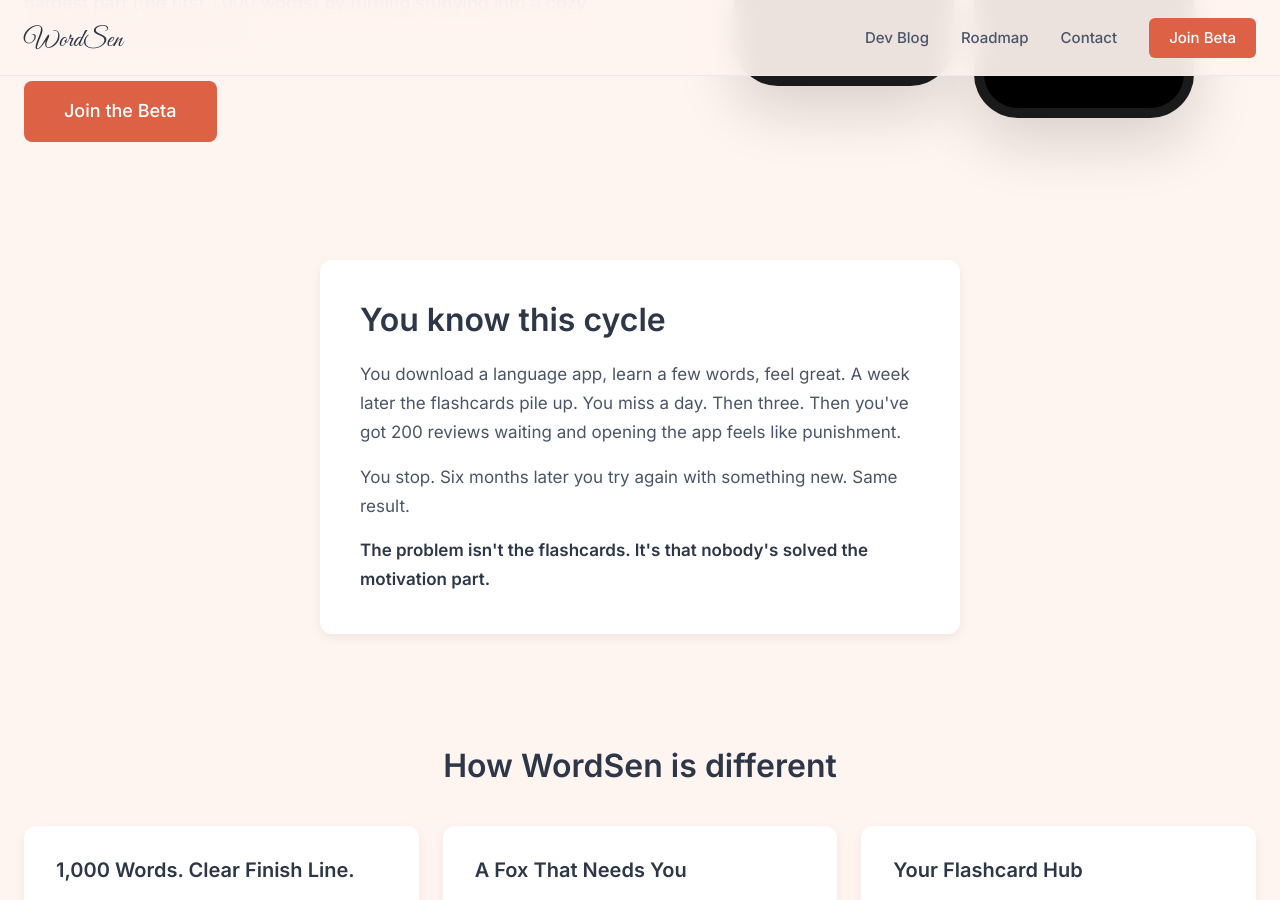
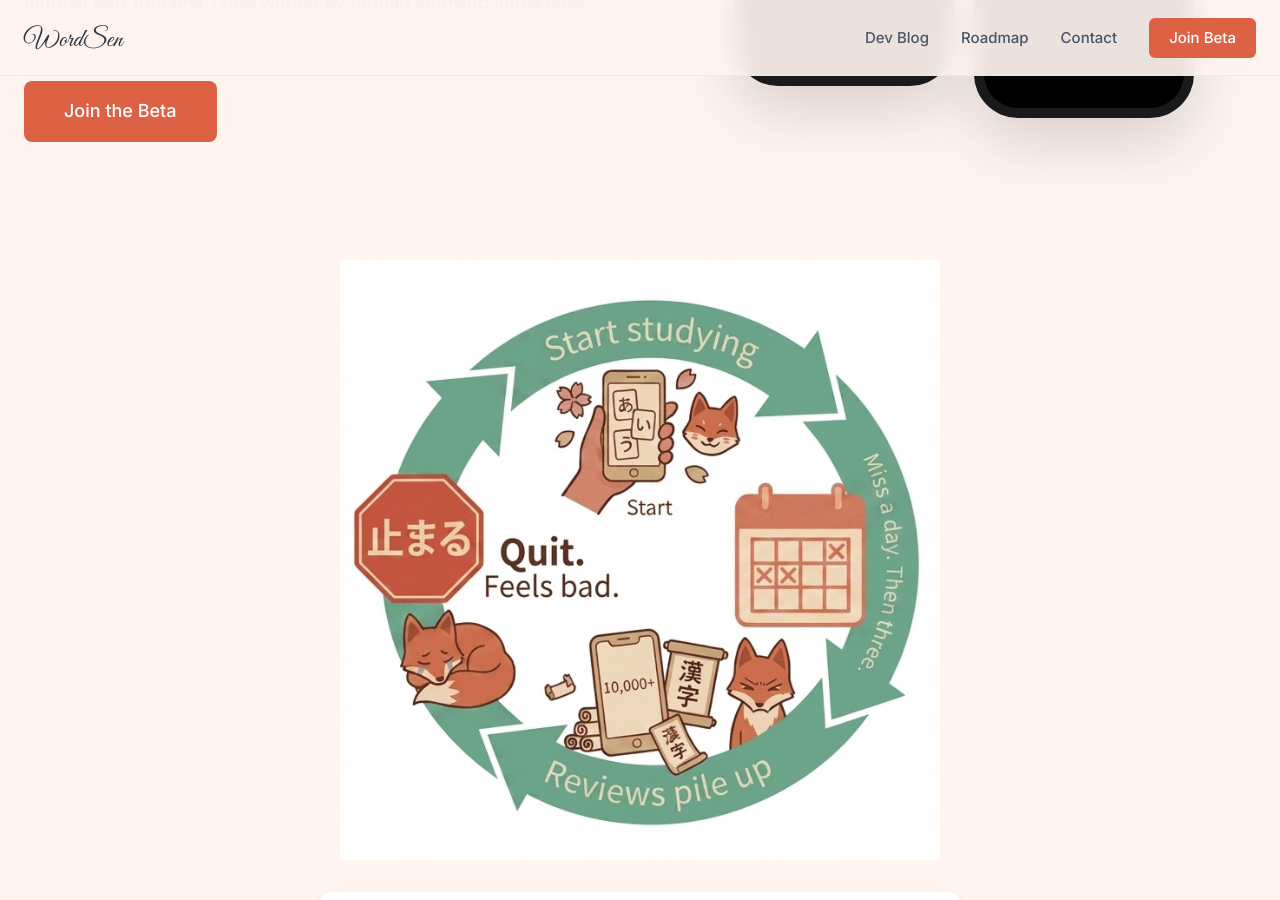
Before and after one commit to froghaiku/WordSenWebsite, a Jekyll site: the page built from index.markdown, in a window 1280 px wide and 900 px high, scrolled down 553 px. Built offline with Jekyll 4.4.1, drawn with Linux system fonts in a browser that asks for light colours.

Commit message:
Homepage: add cycle illustration above "You know this cycle" section
Centers the cycle.png asset at 600px max-width above the white problem
card. Scales down on narrower viewports (width: 100% with auto height).

Co-Authored-By: Claude Opus 4.7 (1M context) <noreply@anthropic.com>

```diff
--- a/_layouts/home.html
+++ b/_layouts/home.html
@@ -36,6 +36,7 @@ layout: default
 <!-- The Problem -->
 <section class="problem-section">
     <div class="container">
+        <img src="{{ '/assets/images/cycle.png' | relative_url }}" alt="The cycle of language learning burnout: excitement, overwhelm, quitting, repeat" class="problem-cycle-image">
         <div class="problem-content">
             <h2>You know this cycle</h2>
             <p>You download a language app, learn a few words, feel great. A week later the flashcards pile up. You miss a day. Then three. Then you've got 200 reviews waiting and opening the app feels like punishment.</p>
--- a/assets/css/main.css
+++ b/assets/css/main.css
@@ -393,6 +393,13 @@ main { padding-top: var(--header-height); }
    HOMEPAGE - PROBLEM
    ================================================ */
 .problem-section { padding: 3rem 0 4rem; }
+.problem-cycle-image {
+  display: block;
+  max-width: 600px;
+  width: 100%;
+  height: auto;
+  margin: 0 auto 2rem;
+}
 .problem-content {
   max-width: 640px;
   margin: 0 auto;
```
Also changed, not shown: assets/images/cycle.png (added).
